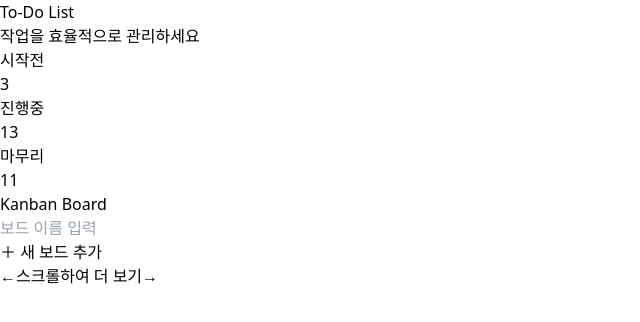
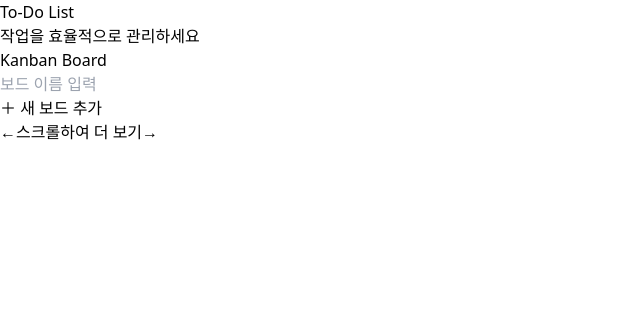
Before and after one commit to seungmin2222/LSM_ToDoPage, a Next.js app: page / in a window 1280 px wide. Shown: the top 322 px of the page, without its empty margins (0-640 px from the left). Built offline with nearby package versions, Linux system fonts and the light colour scheme.

Commit message:
✨ Feat: 보드 메트릭 카드 구현 및 삭제 기능 추가

```diff
--- a/src/components/dashboard/KanbanMetrics.tsx
+++ b/src/components/dashboard/KanbanMetrics.tsx
@@ -1,6 +1,18 @@
+'use client';
+
+import { useKanbanStore } from '@/stores/kanban';
 import MetricCard from './MetricCard';
 
 export default function KanbanMetrics() {
+  const boards = useKanbanStore((state) => state.boards);
+  const deleteBoard = useKanbanStore((state) => state.deleteBoard);
+
+  const metrics = boards.map((board) => ({
+    id: board.boardId,
+    label: board.title,
+    value: board.items.length,
+  }));
+
   return (
     <header className="mb-4">
       <div className="flex items-center justify-between">
@@ -13,9 +25,14 @@ export default function KanbanMetrics() {
       </div>
       <div className="flex overflow-x-auto pb-4">
         <div className="mt-4 flex gap-4">
-          <MetricCard label="시작전" value={3} />
-          <MetricCard label="진행중" value={13} />
-          <MetricCard label="마무리" value={11} />
+          {metrics.map((metric) => (
+            <MetricCard
+              key={metric.id}
+              label={metric.label}
+              value={metric.value}
+              onDelete={() => deleteBoard(metric.id)}
+            />
+          ))}
         </div>
       </div>
     </header>
--- a/src/components/dashboard/MetricCard.tsx
+++ b/src/components/dashboard/MetricCard.tsx
@@ -1,14 +1,32 @@
 interface MetricCardProps {
   label: string;
   value: number;
+  onDelete: () => void;
 }
 
-export default function MetricCard({ label, value }: MetricCardProps) {
+export default function MetricCard({
+  label,
+  value,
+  onDelete,
+}: MetricCardProps) {
   return (
-    <div className="flex flex-shrink-0 gap-4">
-      <div className="flex-shrink-0 justify-items-center rounded-lg bg-gray-800 px-4 py-3">
-        <p className="text-sm text-gray-400">{label}</p>
-        <p className="text-xl font-semibold text-white">{value}</p>
+    <div className="group flex flex-shrink-0 gap-4">
+      <div className="relative flex-shrink-0 justify-items-center rounded-lg bg-gray-800 px-4 py-3">
+        <div className="transition-opacity group-hover:opacity-0">
+          <p className="text-sm text-gray-400">{label}</p>
+          <p className="text-xl font-semibold text-white">{value}</p>
+        </div>
+        <button
+          type="button"
+          onClick={() => {
+            if (window.confirm(`'${label}' 보드를 삭제하시겠습니까?`)) {
+              onDelete?.();
+            }
+          }}
+          className="absolute inset-0 flex items-center justify-center rounded border border-red-400/50 px-2 py-1 text-red-400 opacity-0 transition-all hover:border-red-300 hover:text-red-300 group-hover:opacity-100"
+        >
+          Ｘ
+        </button>
       </div>
     </div>
   );
```
